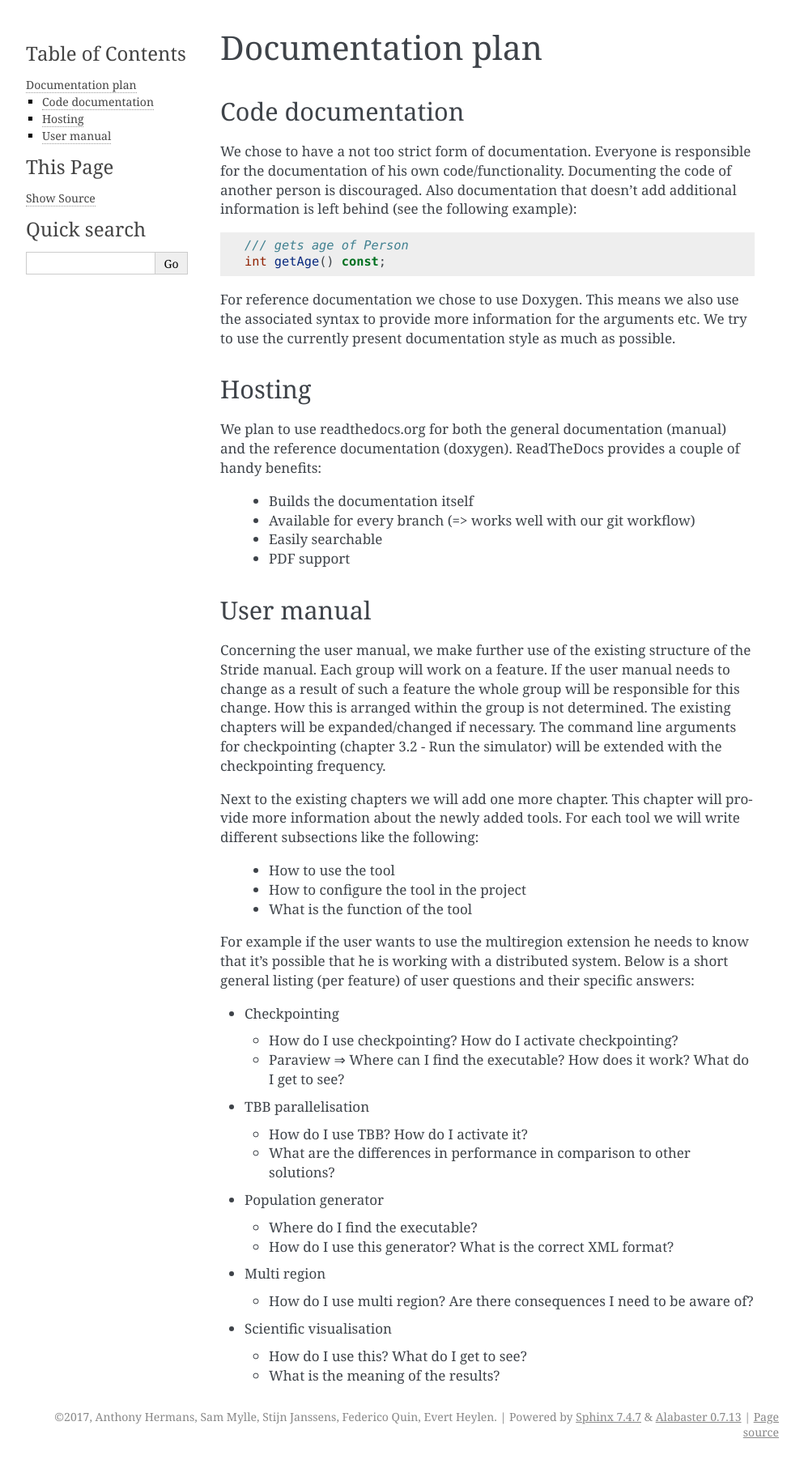
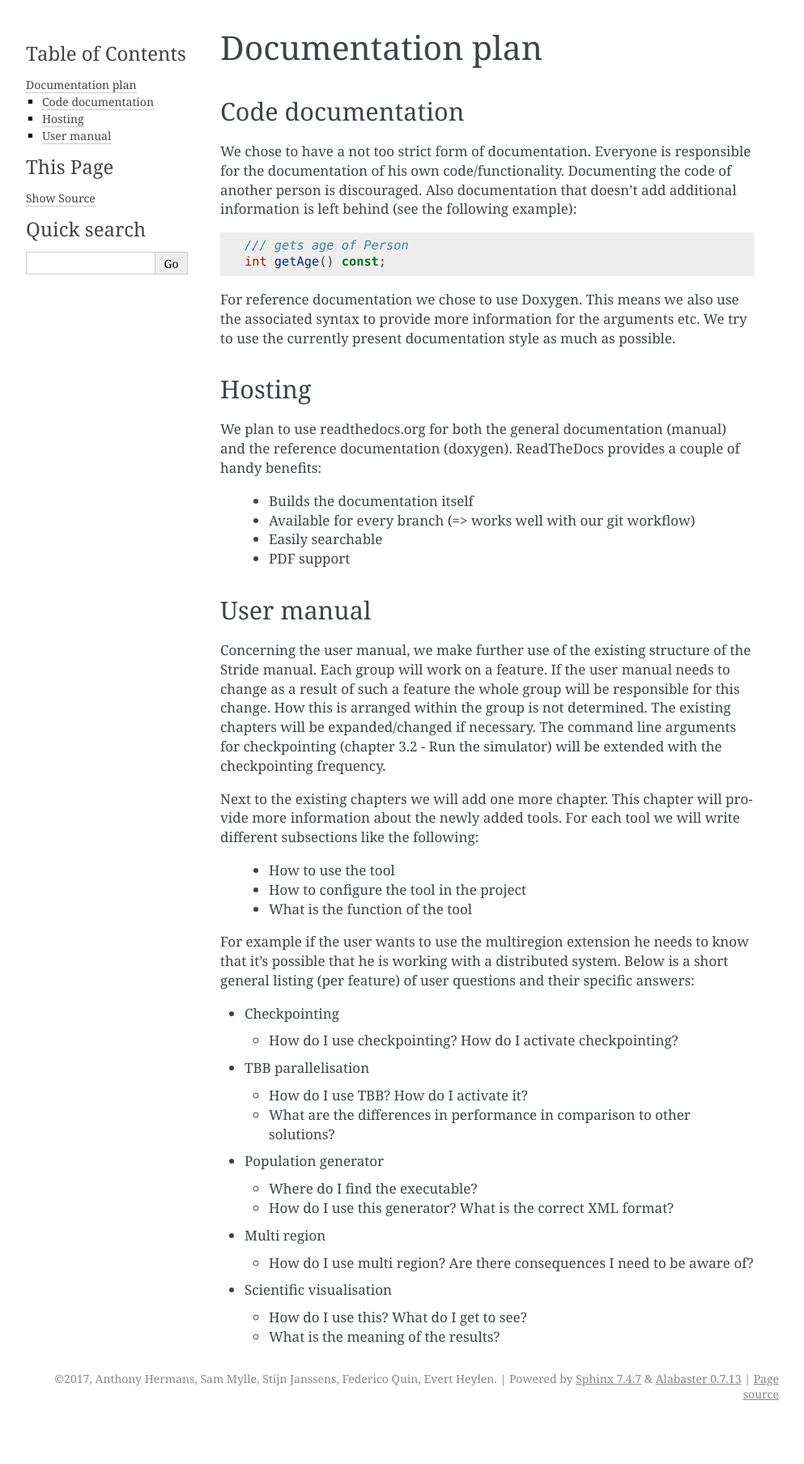
Before and after one commit to Stride-Apollo/Stride-Report, a Sphinx documentation site: the page built from source/documentationplan.rst, in a window 1280 px wide. Shown: the whole page at 81% size, without its empty margins (148-1141 px from the left). Built offline with Sphinx 7.4.7, drawn with Linux system fonts in a browser that asks for light colours; after the commit the page ends 1761 px from its top, so only the background shows below that.

Commit message:
updated documentation plan

```diff
--- a/source/documentationplan.rst
+++ b/source/documentationplan.rst
@@ -45,7 +45,6 @@ Below is a short general listing (per feature) of user questions and their speci
 - Checkpointing
 
   - How do I use checkpointing? How do I activate checkpointing?
-  - Paraview ⇒ Where can I find the executable? How does it work? What do I get to see?
 
 - TBB parallelisation
 
```
